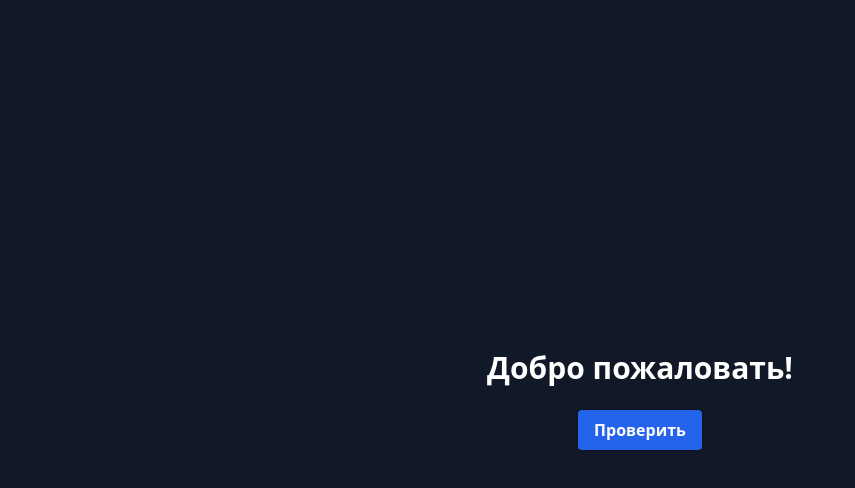
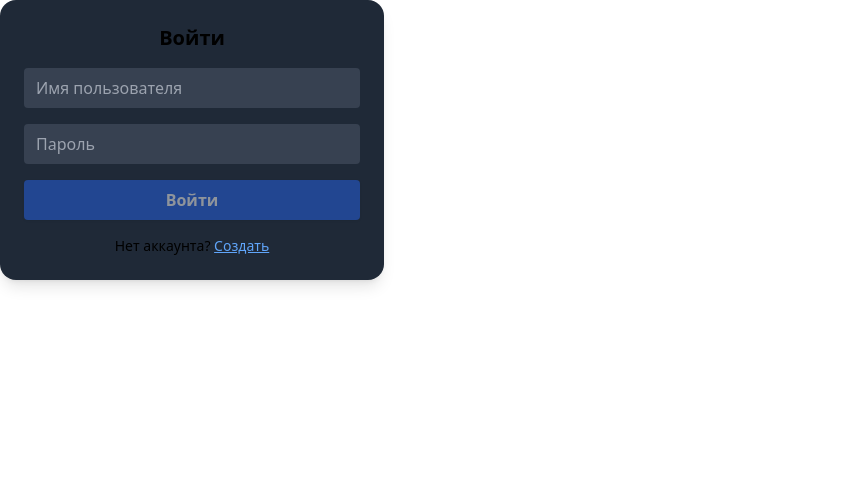
Before and after one commit to Dielectric-i/Pet_1, a React (Vite) app in the folder frontend/: page / in a window 1280 px wide. Shown: the top 488 px of the page, without its empty margins (0-855 px from the left). Built offline with nearby package versions, Linux system fonts and the light colour scheme.

Commit message:
add LoginForm

```diff
--- a/frontend/src/App.tsx
+++ b/frontend/src/App.tsx
@@ -1,66 +1,28 @@
-// import { Store, useStore } from './store';
+import { AuthProvider, useAuth } from './AuthContext';
+import LoginForm from './LoginForm';
 
-// function Counter() {
-//   const [{ count }, dispatch] = useStore();
-//   return (
-//     <>
-//       <button onClick={() => dispatch({ type: 'dec' })}>-</button>
-//       <span style={{ margin: '0 1rem' }}>{count}</span>
-//       <button onClick={() => dispatch({ type: 'inc' })}>+</button>
-//     </>
-//   );
-// }
+function Inner() {
+  const { user, logout } = useAuth();
 
-// export default function App() {
-//   return (
-//     <Store>
-//       <h1>Hello !👋</h1>
-//       <Counter />
-//     </Store>
-//   );
-// }
-
-
-import { useState } from 'react';
-
-function App() {
-  const [status, setStatus] = useState<string | null>(null);
-
-const checkBackend = async () => {
-  try {
-    const res = await fetch('/check');
-
-    // Проверим что реально backend ответил
-    const contentType = res.headers.get('Content-Type') || '';
-    if (!res.ok || !contentType.includes('application/json')) {
-      throw new Error('Некорректный ответ от backend');
-    }
-
-    const data = await res.json();
-    if (data?.status) {
-      setStatus(`✅ ${data.status}`);
-    } else {
-      setStatus('⚠️ Некорректный ответ от backend');
-    }
-  } catch (err) {
-    setStatus('❌ Ошибка соединения с backend');
-  }
-};
+  if (!user) return <LoginForm />;
 
   return (
-    <div className="min-h-screen bg-gray-900 text-white flex flex-col items-center justify-center px-4">
-      <h1 className="text-3xl font-bold mb-6">Добро пожаловать!</h1>
+    <div className="min-h-screen flex flex-col items-center justify-center bg-gray-900 text-white gap-6">
+      <h1 className="text-3xl font-bold">Привет, {user}!</h1>
       <button
-        onClick={checkBackend}
-        className="bg-blue-600 hover:bg-blue-700 text-white font-semibold py-2 px-4 rounded shadow"
+        onClick={logout}
+        className="bg-red-600 hover:bg-red-700 px-4 py-2 rounded shadow"
       >
-        Проверить
+        Выйти
       </button>
-      {status /* && (
-        <p className="mt-4 text-sm text-gray-300">{status}</p>
-      )*/}
     </div>
   );
 }
 
-export default App;
+export default function App() {
+  return (
+    <AuthProvider>
+      <Inner />
+    </AuthProvider>
+  );
+}
--- /dev/null
+++ b/frontend/src/ButtonCheck.tsx
@@ -0,0 +1,42 @@
+import { useState } from "react";
+
+export default function ButtonCheck() {
+
+  const [status, setStatus] = useState<string | null>(null);
+
+  const checkBackend = async () => {
+    try {
+      const res = await fetch('/check');
+
+      // Проверим что реально backend ответил
+      const contentType = res.headers.get('Content-Type') || '';
+      if (!res.ok || !contentType.includes('application/json')) {
+        throw new Error('Некорректный ответ от backend');
+      }
+
+      const data = await res.json();
+      if (data?.status) {
+        setStatus(`✅ ${data.status}`);
+      } else {
+        setStatus('⚠️ Некорректный ответ от backend');
+      }
+    } catch (err) {
+      setStatus('❌ Ошибка соединения с backend');
+    }
+  };
+
+  return (
+    <div className="min-h-screen bg-gray-900 text-white flex flex-col items-center justify-center px-4">
+      <h1 className="text-3xl font-bold mb-6">Добро пожаловать!</h1>
+      <button
+        onClick={checkBackend}
+        className="bg-blue-600 hover:bg-blue-700 text-white font-semibold py-2 px-4 rounded shadow"
+      >
+        Проверить
+      </button>
+      {status /* && (
+        <p className="mt-4 text-sm text-gray-300">{status}</p>
+      )*/}
+    </div>
+  );
+}
--- /dev/null
+++ b/frontend/src/LoginForm.tsx
@@ -0,0 +1,98 @@
+import { useState } from 'react';
+import { useAuth } from './AuthContext';
+
+const MIN_LEN = 4;
+
+export default function LoginForm() {
+  const { login, register } = useAuth();
+  const [mode, setMode] = useState<'login' | 'register'>('login');
+  const [username, setUsername] = useState('');
+  const [password, setPassword] = useState('');
+  const [error, setError] = useState<string | null>(null);
+  const [loading, setLoading] = useState(false);
+
+  const isValid = username.length >= MIN_LEN && password.length >= MIN_LEN;
+
+  const handleSubmit = async (e: React.FormEvent) => {
+    e.preventDefault();
+    if (!isValid) {
+      setError(`Минимум ${MIN_LEN} символа`);
+      return;
+    }
+    setLoading(true);
+    setError(null);
+
+    let ok = false;
+    if (mode === 'login') {
+      ok = await login(username, password);
+    } else {
+      const registered = await register(username, password);
+      if (registered) ok = await login(username, password);
+    }
+
+    if (!ok) {
+      setError(
+        mode === 'login'
+          ? 'Неверный логин или пароль'
+          : 'Не удалось зарегистрировать'
+      );
+    }
+    setLoading(false);
+  };
+
+  return (
+    <form
+      onSubmit={handleSubmit}
+      className="w-full max-w-sm bg-gray-800 p-6 rounded-2xl shadow-lg flex flex-col gap-4"
+    >
+      <h2 className="text-xl font-semibold text-center">
+        {mode === 'login' ? 'Войти' : 'Создать аккаунт'}
+      </h2>
+
+      <input
+        className="px-3 py-2 rounded bg-gray-700 outline-none focus:ring-2 focus:ring-blue-500"
+        placeholder="Имя пользователя"
+        value={username}
+        onChange={(e) => setUsername(e.target.value)}
+      />
+      <input
+        className="px-3 py-2 rounded bg-gray-700 outline-none focus:ring-2 focus:ring-blue-500"
+        type="password"
+        placeholder="Пароль"
+        value={password}
+        onChange={(e) => setPassword(e.target.value)}
+      />
+
+      {error && (
+        <p className="text-sm text-red-500 text-center whitespace-pre-line">
+          {error}
+        </p>
+      )}
+
+      <button
+        className="bg-blue-600 hover:bg-blue-700 disabled:opacity-50 text-white font-semibold py-2 px-4 rounded shadow"
+        type="submit"
+        disabled={!isValid || loading}
+      >
+        {loading
+          ? '...'
+          : mode === 'login'
+          ? 'Войти'
+          : 'Зарегистрироваться'}
+      </button>
+
+      <p className="text-sm text-center">
+        {mode === 'login' ? 'Нет аккаунта? ' : 'Уже есть аккаунт? '}
+        <button
+          type="button"
+          className="text-blue-400 underline"
+          onClick={() =>
+            setMode(mode === 'login' ? 'register' : 'login')
+          }
+        >
+          {mode === 'login' ? 'Создать' : 'Войти'}
+        </button>
+      </p>
+    </form>
+  );
+}
```
